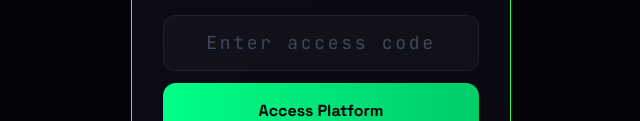
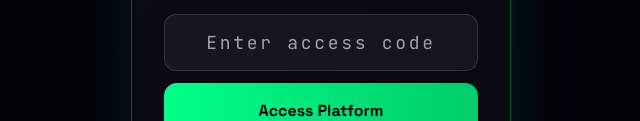
Before and after one commit to mrjokerpcy-commits/swifftt, a website: page index.html in a window 1280 px wide. Shown: the part 404-525 px from the top of the page, without its empty margins (319-959 px from the left). Drawn offline with nearby package versions, Linux system fonts and the light colour scheme; no server answers.

Commit message:
Update index.html

```diff
--- a/index.html
+++ b/index.html
@@ -96,14 +96,8 @@ tailwind.config = {
   .gate-border {
     background: linear-gradient(135deg, #0c0c18, #080810);
     border-radius:24px; position:relative; overflow:hidden;
-  }
-  .gate-border::before {
-    content:''; position:absolute; inset:0; border-radius:24px; padding:1px;
-    background:conic-gradient(from 0deg, #00ff88, #0099ff, #f5c418, #00ff88);
-    background-size:300% 300%; animation:shimmer 4s linear infinite;
-    -webkit-mask:linear-gradient(#fff 0 0) content-box,linear-gradient(#fff 0 0);
-    mask:linear-gradient(#fff 0 0) content-box,linear-gradient(#fff 0 0);
-    -webkit-mask-composite:xor; mask-composite:exclude;
+    border: 1px solid rgba(0,255,136,0.3);
+    box-shadow: 0 0 60px rgba(0,255,136,0.08), 0 0 120px rgba(0,153,255,0.05);
   }
 
   #toast {
@@ -148,7 +142,7 @@ tailwind.config = {
       <p class="font-mono text-[11px] text-red-400 leading-relaxed">⚠️ Unauthorized use may result in permanent loss of funds. Only proceed if you received access directly from us.</p>
     </div>
     <input type="password" id="code-input" placeholder="Enter access code"
-      class="inp text-center tracking-[0.15em] text-lg mb-3"
+      style="width:100%;background:rgba(255,255,255,0.05);border:1px solid rgba(255,255,255,0.12);border-radius:12px;color:#e8e8f0;font-family:'JetBrains Mono',monospace;font-size:18px;padding:14px 16px;outline:none;text-align:center;letter-spacing:0.15em;margin-bottom:12px;display:block;cursor:text;position:relative;z-index:10;"
       onkeydown="if(event.key==='Enter')checkCode()"/>
     <button onclick="checkCode()" class="w-full bg-gradient-to-r from-[#00ff88] to-[#00cc6a] text-[#04040a] font-bold rounded-[13px] py-4 text-base font-body cursor-pointer transition-all hover:shadow-[0_0_40px_rgba(0,255,136,0.4)] hover:-translate-y-0.5 mb-2 border-0">
       Access Platform
@@ -309,10 +303,10 @@ tailwind.config = {
     <div class="flex items-center gap-3 mb-3">
       <span class="font-display text-3xl text-[#44445a]">$</span>
       <input type="number" id="custom-usd" min="2" step="1" placeholder="Enter amount (min $2)"
-        class="flex-1 bg-white/4 border border-white/6 rounded-xl text-[#e8e8f0] font-mono text-xl px-4 py-3 outline-none transition-all"
+        style="flex:1;background:rgba(255,255,255,0.05);border:1px solid rgba(255,255,255,0.12);border-radius:12px;color:#e8e8f0;font-family:'JetBrains Mono',monospace;font-size:20px;padding:12px 16px;outline:none;cursor:text;position:relative;z-index:10;transition:border-color 0.2s;-moz-appearance:textfield;"
         onclick="event.stopPropagation()"
         onfocus="this.style.borderColor='rgba(0,255,136,0.4)';this.style.background='rgba(0,255,136,0.02)'"
-        onblur="this.style.borderColor='';this.style.background='rgba(255,255,255,0.04)'"
+        onblur="this.style.borderColor='rgba(255,255,255,0.12)';this.style.background='rgba(255,255,255,0.05)'"
         oninput="updateCustom(event)"/>
     </div>
     <div class="flex items-center justify-between">
@@ -343,7 +337,7 @@ tailwind.config = {
     <!-- Payout wallet -->
     <div class="mb-5">
       <label class="font-mono text-[10px] text-[#44445a] tracking-widest block mb-2">PAYOUT WALLET ADDRESS</label>
-      <input type="text" id="payout-wallet" placeholder="0x... your receiving wallet" class="inp"/>
+      <input type="text" id="payout-wallet" placeholder="0x... your receiving wallet" style="width:100%;background:rgba(255,255,255,0.05);border:1px solid rgba(255,255,255,0.12);border-radius:12px;color:#e8e8f0;font-family:'JetBrains Mono',monospace;font-size:15px;padding:13px 16px;outline:none;display:block;cursor:text;position:relative;z-index:10;transition:border-color 0.2s;" onfocus="this.style.borderColor='rgba(0,255,136,0.4)'" onblur="this.style.borderColor='rgba(255,255,255,0.12)'"/>
       <p class="font-mono text-[10px] text-[#44445a] mt-1.5">Where your funds will be sent after processing</p>
     </div>
 
```
